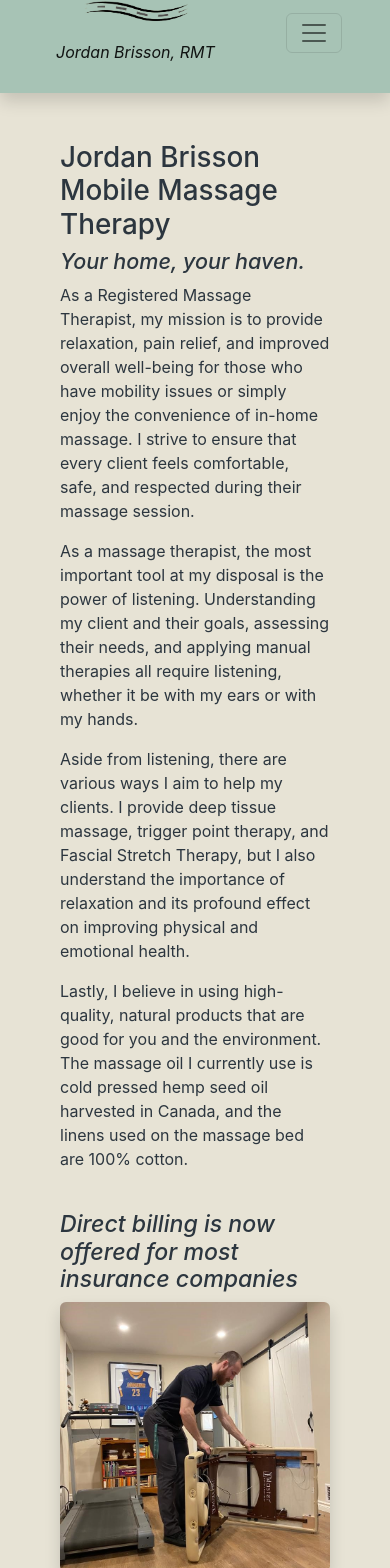
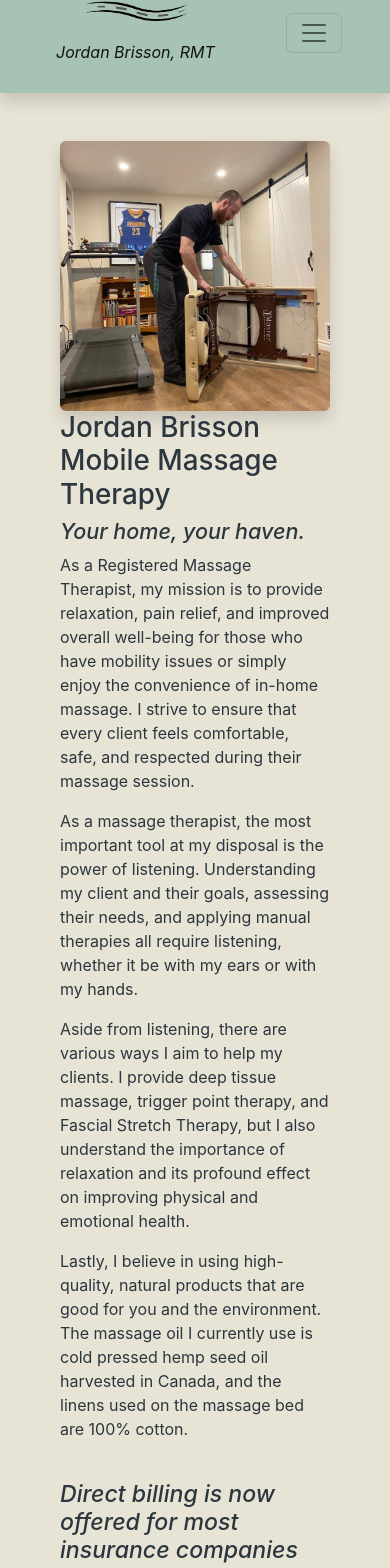
Before and after one commit to Ahmedmo7/JordanMassage, a React (Create React App) app: page / in a window 390 px wide. Shown: the part 27-1595 px from the top of the page. Built offline with nearby package versions, Linux system fonts and the light colour scheme; a web font is replaced by a local one.

Commit message:
remove bhours and adjust mobile image

```diff
--- a/src/App.js
+++ b/src/App.js
@@ -8,6 +8,20 @@ function App() {
         <div className="p-5">
             <Container>
                 <Row>
+                    <Col
+                        justify_content={"center"}
+                        md={5}
+                    >
+                        <Image
+                            src="/images/Table Setup.jpg"
+                            alt="Massage photo"
+                            fluid
+                            className="rounded shadow"
+                        />
+                    </Col>
+                    <br />
+                    <br />
+                    <br />
                     <Col md={7}>
                         <h1>Jordan Brisson Mobile Massage Therapy</h1>
                         <h4 style={{ fontStyle: "italic" }}>Your home, your haven.</h4>
@@ -40,14 +54,6 @@ function App() {
                         <br />
                         <i><h3>Direct billing is now offered for most insurance companies</h3></i>
                     </Col>
-                    <Col md={5}>
-                        <Image
-                            src="/images/Table Setup.jpg"
-                            alt="Massage photo"
-                            fluid
-                            className="rounded shadow"
-                        />
-                    </Col>
                 </Row>
             </Container>
             <Container>
--- a/src/components/Footer.js
+++ b/src/components/Footer.js
@@ -6,22 +6,14 @@ const Footer = () => {
         <footer className="bg-dark py-4 bottom-0 w-100">
             <Container>
                 <Row className="">
-                    <Col md="4">
-                        <h5 className="text-white">Hours of Operation</h5>
-                        <ul className="list-unstyled">
-                            <li className="text-white">Tuesday: 4:00PM-8:00PM</li>
-                            <li className="text-white">Thursday: 9:00AM-1:00PM</li>
-                            <li className="text-white">Saturday: 9:00AM-5:00PM</li>
-                        </ul>
-                    </Col>
-                    <Col md="4">
+                    <Col md="6">
                         <h5 className="text-white">Contact Information</h5>
                         <ul className="list-unstyled">
                             <li className="text-white">Phone: (519) 872-0460</li>
                             <li className="text-white">Email: jordan.b@live.ca</li>
                         </ul>
                     </Col>
-                    <Col md="4" className="text-md-end">
+                    <Col justify_content="center" md="6" className="text-md-end">
                         <p className="text-white">Jordan Brission Mobile Massage Therapy</p>
                     </Col>
                 </Row>
```
